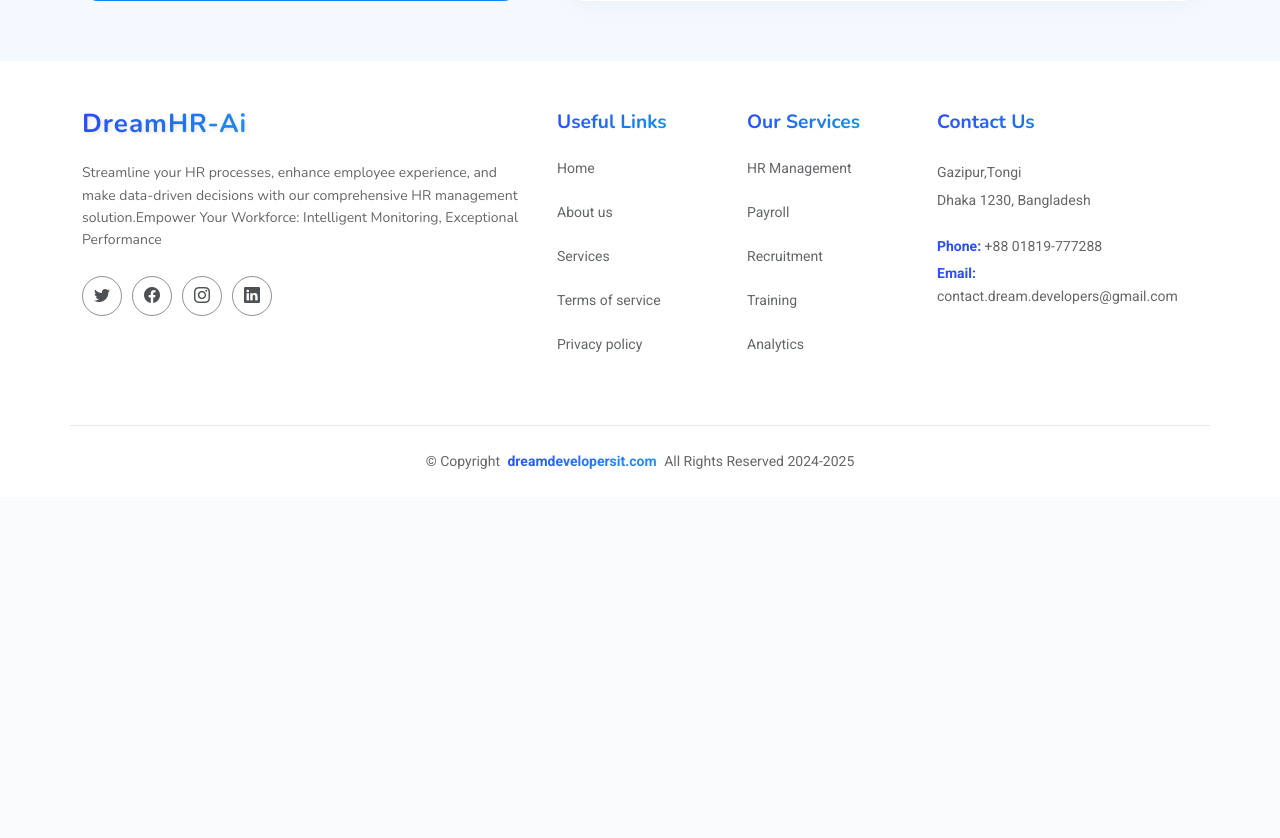
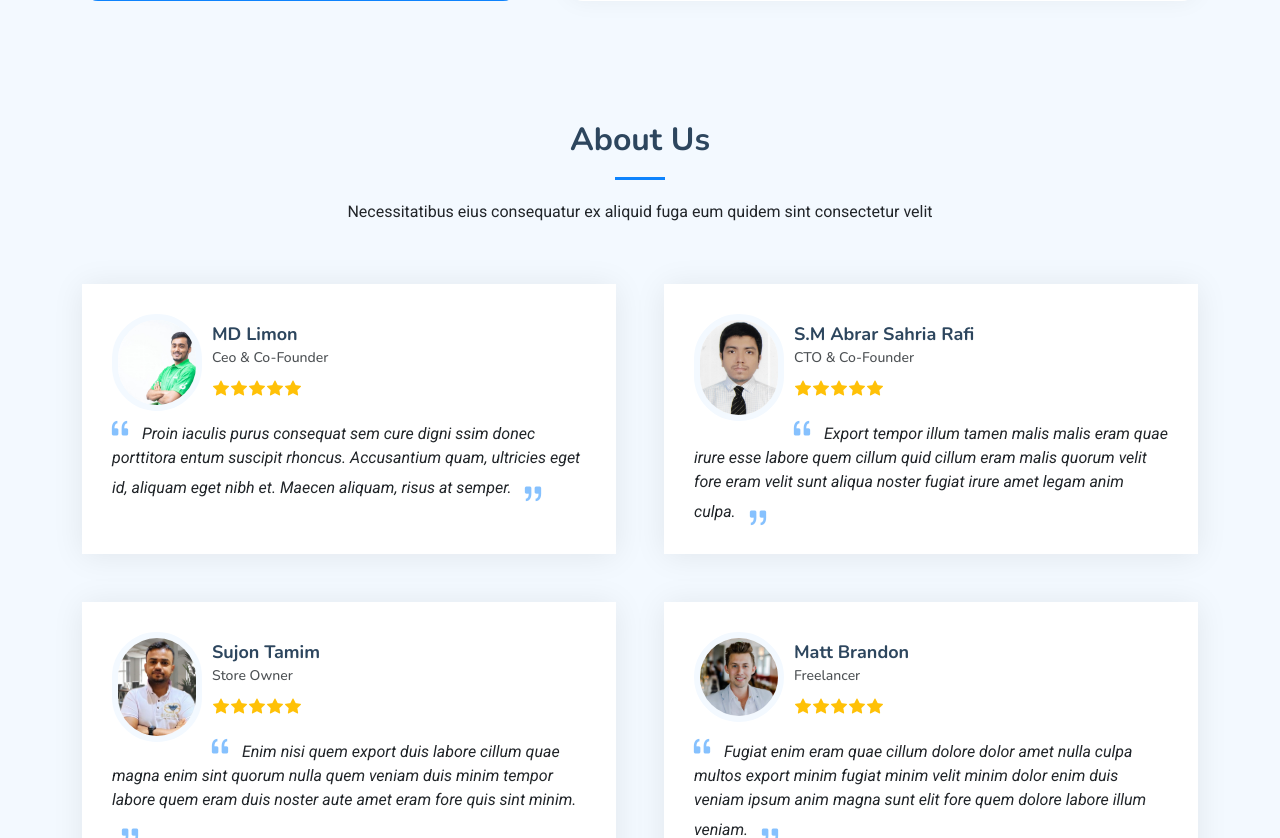
Before and after one commit to dream-developers-it/dreamhrsuite_business, a Django app: page / in a window 1280 px wide. Shown: the part 5662-6500 px from the top of the page. Before the commit the page ends 6131 px from the top, so only its background shows below. Run offline with Django 5.2, Linux system fonts and the light colour scheme; some libraries are stand-ins or nearby versions.

Commit message:
update about us

```diff
--- a/templates/iLanding/index.html
+++ b/templates/iLanding/index.html
@@ -672,6 +672,90 @@
 
   </section><!-- /Contact Section -->
 
+
+    <!-- Testimonials Section -->
+    <section id="testimonials" class="testimonials section light-background">
+
+      <!-- Section Title -->
+      <div class="container section-title" data-aos="fade-up">
+        <h2>About Us</h2>
+        <p>Necessitatibus eius consequatur ex aliquid fuga eum quidem sint consectetur velit</p>
+      </div><!-- End Section Title -->
+
+      <div class="container">
+
+        <div class="row g-5">
+
+          <div class="col-lg-6" data-aos="fade-up" data-aos-delay="100">
+            <div class="testimonial-item">
+              <img src="{% static "assets/img/md limon.jpg" %}" class="testimonial-img" alt="">
+              <h3>MD Limon</h3>
+              <h4>Ceo &amp; Co-Founder</h4>
+              <div class="stars">
+                <i class="bi bi-star-fill"></i><i class="bi bi-star-fill"></i><i class="bi bi-star-fill"></i><i class="bi bi-star-fill"></i><i class="bi bi-star-fill"></i>
+              </div>
+              <p>
+                <i class="bi bi-quote quote-icon-left"></i>
+                <span>Proin iaculis purus consequat sem cure digni ssim donec porttitora entum suscipit rhoncus. Accusantium quam, ultricies eget id, aliquam eget nibh et. Maecen aliquam, risus at semper.</span>
+                <i class="bi bi-quote quote-icon-right"></i>
+              </p>
+            </div>
+          </div><!-- End testimonial item -->
+
+          <div class="col-lg-6" data-aos="fade-up" data-aos-delay="200">
+            <div class="testimonial-item">
+              <img src="{% static "assets/img/avatar-1.png" %}" class="testimonial-img" alt="">
+              <h3>S.M Abrar Sahria Rafi</h3>
+              <h4>CTO & Co-Founder</h4>
+              <div class="stars">
+                <i class="bi bi-star-fill"></i><i class="bi bi-star-fill"></i><i class="bi bi-star-fill"></i><i class="bi bi-star-fill"></i><i class="bi bi-star-fill"></i>
+              </div>
+              <p>
+                <i class="bi bi-quote quote-icon-left"></i>
+                <span>Export tempor illum tamen malis malis eram quae irure esse labore quem cillum quid cillum eram malis quorum velit fore eram velit sunt aliqua noster fugiat irure amet legam anim culpa.</span>
+                <i class="bi bi-quote quote-icon-right"></i>
+              </p>
+            </div>
+          </div><!-- End testimonial item -->
+
+          <div class="col-lg-6" data-aos="fade-up" data-aos-delay="300">
+            <div class="testimonial-item">
+              <img src="{% static "assets/img/sujon tamim.png" %}" class="testimonial-img" alt="">
+              <h3>Sujon Tamim</h3>
+              <h4>Store Owner</h4>
+              <div class="stars">
+                <i class="bi bi-star-fill"></i><i class="bi bi-star-fill"></i><i class="bi bi-star-fill"></i><i class="bi bi-star-fill"></i><i class="bi bi-star-fill"></i>
+              </div>
+              <p>
+                <i class="bi bi-quote quote-icon-left"></i>
+                <span>Enim nisi quem export duis labore cillum quae magna enim sint quorum nulla quem veniam duis minim tempor labore quem eram duis noster aute amet eram fore quis sint minim.</span>
+                <i class="bi bi-quote quote-icon-right"></i>
+              </p>
+            </div>
+          </div><!-- End testimonial item -->
+
+          <div class="col-lg-6" data-aos="fade-up" data-aos-delay="400">
+            <div class="testimonial-item">
+              <img src="static/assets/img/testimonials/testimonials-4.jpg" class="testimonial-img" alt="">
+              <h3>Matt Brandon</h3>
+              <h4>Freelancer</h4>
+              <div class="stars">
+                <i class="bi bi-star-fill"></i><i class="bi bi-star-fill"></i><i class="bi bi-star-fill"></i><i class="bi bi-star-fill"></i><i class="bi bi-star-fill"></i>
+              </div>
+              <p>
+                <i class="bi bi-quote quote-icon-left"></i>
+                <span>Fugiat enim eram quae cillum dolore dolor amet nulla culpa multos export minim fugiat minim velit minim dolor enim duis veniam ipsum anim magna sunt elit fore quem dolore labore illum veniam.</span>
+                <i class="bi bi-quote quote-icon-right"></i>
+              </p>
+            </div>
+          </div><!-- End testimonial item -->
+
+        </div>
+
+      </div>
+
+    </section><!-- /Testimonials Section -->
+
 </main>
 
 <!-- Add this before </main> -->
```
